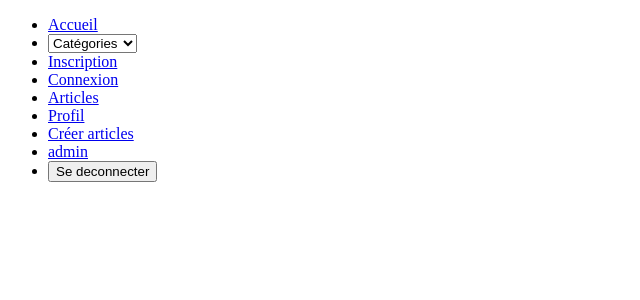
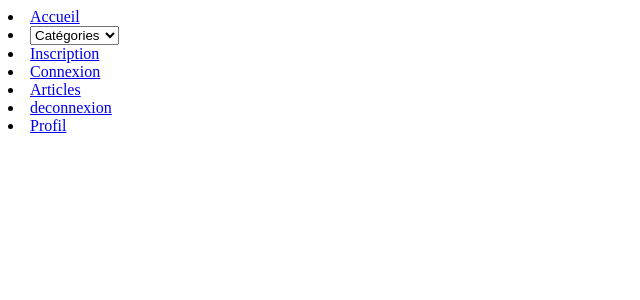
Before and after one commit to stephane-mathieu/blog, a PHP site: page / in a window 1280 px wide. Shown: the top 300 px of the page, without its empty margins (0-640 px from the left). Run offline with PHP 8.4, Linux system fonts and the light colour scheme; the visitor is signed in with stand-in values (Sample User, id 1); tables that the repository leaves empty or names only in its code hold one stand-in row (values such as "Sample post").

Commit message:
headerV1

```diff
--- a/header.php
+++ b/header.php
@@ -1,6 +1,17 @@
-<header>
+<?php
+    session_start();
+    // Connexion BDD utilisateurs
+    $bdd = mysqli_connect('localhost', 'root', '', 'blog');
+    mysqli_set_charset($bdd, 'utf-8');
+
+
+$loogin = $_SESSION['user'];
+
+$queryUser = mysqli_query($bdd, "SELECT * FROM `utilisateurs` WHERE login = '$loogin'");
+$resultUser = mysqli_fetch_all($queryUser,MYSQLI_ASSOC);
+
+?>
 <nav>
-        <ul>
     <li><a href="index.php">Accueil</a></li>
     <li>
         <select>
@@ -15,15 +26,23 @@
     <li><a href="inscription.php">Inscription</a></li>
     <li><a href="connexion.php">Connexion</a></li>
     <li><a href="articles.php">Articles</a></li>
+    <li><a href="deconnexion.php">deconnexion</a></li>
 
     <!-- Si l'user est connecté -->
     <li><a href="profil.php">Profil</a></li>
+    <!-- Boutton se déconnecter -->
 
     <!-- SI admin ou modo -->
-            <li><a href="creer-articles.php">Créer articles</a></li>
-            <li><a href="admin.php">admin</a></li>
-
-            <li><button>Se deconnecter</button></li>
-        </ul>
+        <?php
+            if($resultUser[0]["id_droits"] == "1337" || $resultUser[0]["id_droits"] == "42" ){
+                ?><li class="nav-item">
+                <a href="creer-articles.php">Créer articles</a>
+        </li>
+        <?php }; ?>
+        <?php
+            if($resultUser[0]["id_droits"] == "1337" || $resultUser[0]["id_droits"] == "42" ){
+                ?><li class="nav-item">
+                <a href="admin.php">admin</a>
+        </li>
+        <?php }; ?>
 </nav>
-</header>
```
Lines whose indentation alone changed are shown as unchanged.
